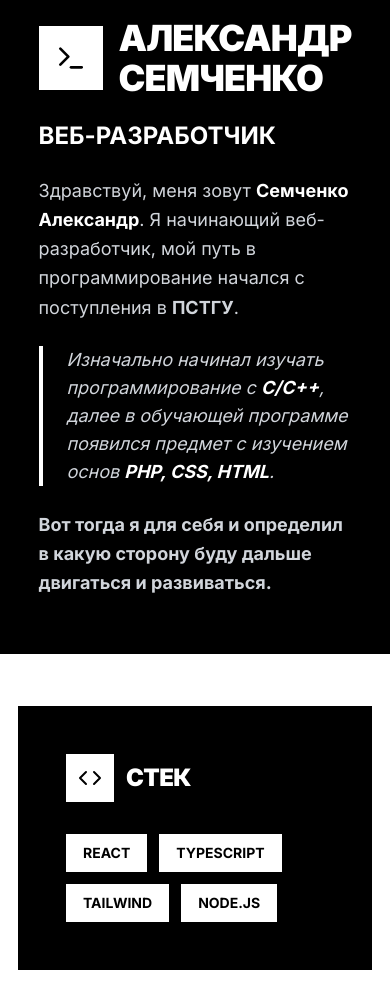
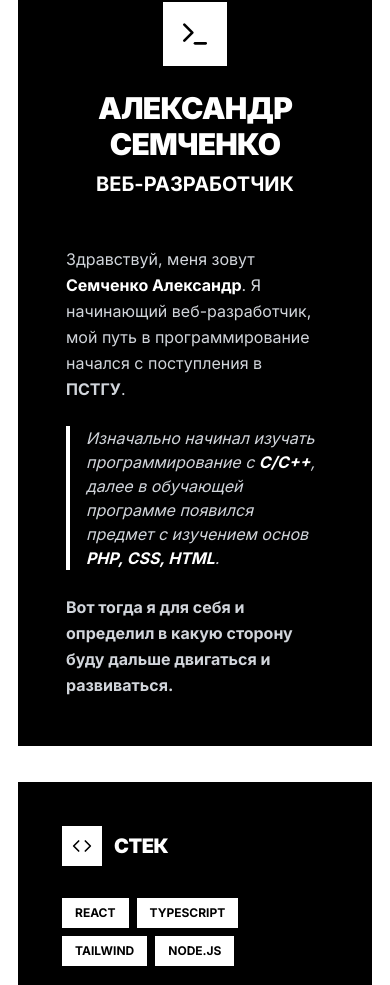
Before and after one commit to reDdboy/My_Lending, a React (Vite) app: page / in a window 390 px wide. Shown: the part 1012-1997 px from the top of the page. Built offline with nearby package versions, Linux system fonts and the light colour scheme.

Commit message:
added button other projects

```diff
--- a/src/components/About/About.tsx
+++ b/src/components/About/About.tsx
@@ -5,37 +5,39 @@ function About() {
     return (
         <section id="about" className="container mx-auto px-4 py-20">
             <div className="text-center mb-16">
-                <h2 className="text-5xl md:text-6xl font-black mb-4 text-black">ОБО МНЕ</h2>
-                <div className="h-1 w-64 mx-auto bg-black mb-8"></div>
+                <h2 className="text-4xl sm:text-5xl md:text-6xl font-black mb-4 text-black">ОБО МНЕ</h2>
+                <div className="h-1 w-48 sm:w-64 mx-auto bg-black mb-8"></div>
             </div>
 
-            <div className="flex flex-col lg:flex-row gap-12 items-center">
+            <div className="flex flex-col lg:flex-row gap-8 lg:gap-12">
                 {/* Левая часть - текст */}
-                <Card className="flex-1 border-2 border-black dark:border-white bg-white dark:bg-black shadow-[6px_6px_0_#000] dark:shadow-[6px_6px_0_#fff] p-8">
+                <Card className="lg:flex-1 border-2 border-black dark:border-white bg-white dark:bg-black shadow-[6px_6px_0_#000] dark:shadow-[6px_6px_0_#fff] p-6 md:p-8">
                     <CardHeader className="pb-6">
-                        <div className="flex items-center gap-4 mb-4">
-                            <div className="w-16 h-16 bg-black dark:bg-white flex items-center justify-center">
+                        <div className="flex flex-col sm:flex-row items-center sm:items-start gap-6 mb-6">
+                            <div className="w-16 h-16 bg-black dark:bg-white flex items-center justify-center flex-shrink-0">
                                 <Terminal className="w-8 h-8 text-white dark:text-black" />
                             </div>
-                            <CardTitle className="text-4xl font-black text-black dark:text-white">
-                                АЛЕКСАНДР<br />СЕМЧЕНКО
-                            </CardTitle>
+                            <div className="text-center sm:text-left">
+                                <CardTitle className="text-3xl md:text-4xl font-black text-black dark:text-white mb-2">
+                                    АЛЕКСАНДР СЕМЧЕНКО
+                                </CardTitle>
+                                <p className="text-xl md:text-2xl font-bold text-black dark:text-white">ВЕБ-РАЗРАБОТЧИК</p>
+                            </div>
                         </div>
-                        <p className="text-2xl font-bold text-black dark:text-white">ВЕБ-РАЗРАБОТЧИК</p>
                     </CardHeader>
                     <CardContent>
                         <div className="space-y-6">
-                            <p className="text-lg text-gray-800 dark:text-gray-300 leading-relaxed">
+                            <p className="text-base md:text-lg text-gray-800 dark:text-gray-300 leading-relaxed">
                                 Здравствуй, меня зовут <span className="font-bold text-black dark:text-white">Семченко Александр</span>.
                                 Я начинающий веб-разработчик, мой путь в программирование начался с поступления в <span className="font-bold">ПСТГУ</span>.
                             </p>
-                            <div className="border-l-4 border-black dark:border-white pl-6">
-                                <p className="text-lg text-gray-800 dark:text-gray-300 italic">
+                            <div className="border-l-4 border-black dark:border-white pl-4 md:pl-6">
+                                <p className="text-base md:text-lg text-gray-800 dark:text-gray-300 italic">
                                     Изначально начинал изучать программирование с <span className="font-bold text-black dark:text-white">C/C++</span>,
                                     далее в обучающей программе появился предмет с изучением основ <span className="font-bold text-black dark:text-white">PHP, CSS, HTML</span>.
                                 </p>
                             </div>
-                            <p className="text-lg text-gray-800 dark:text-gray-300 leading-relaxed font-bold">
+                            <p className="text-base md:text-lg text-gray-800 dark:text-gray-300 leading-relaxed font-bold">
                                 Вот тогда я для себя и определил в какую сторону буду дальше двигаться и развиваться.
                             </p>
                         </div>
@@ -43,31 +45,31 @@ function About() {
                 </Card>
 
                 {/* Правая часть - стек и информация */}
-                <div className="flex-1 grid grid-cols-1 md:grid-cols-2 gap-6">
-                    <Card className="border-2 border-black dark:border-white bg-white dark:bg-black shadow-[4px_4px_0_#000] dark:shadow-[4px_4px_0_#fff] p-6">
+                <div className="lg:flex-1 grid grid-cols-1 md:grid-cols-2 gap-6">
+                    <Card className="border-2 border-black dark:border-white bg-white dark:bg-black shadow-[4px_4px_0_#000] dark:shadow-[4px_4px_0_#fff] p-5 md:p-6">
                         <CardHeader>
                             <div className="flex items-center gap-3 mb-2">
-                                <div className="w-12 h-12 bg-black dark:bg-white flex items-center justify-center">
-                                    <Code className="w-6 h-6 text-white dark:text-black" />
+                                <div className="w-10 h-10 md:w-12 md:h-12 bg-black dark:bg-white flex items-center justify-center flex-shrink-0">
+                                    <Code className="w-5 h-5 md:w-6 md:h-6 text-white dark:text-black" />
                                 </div>
-                                <CardTitle className="text-2xl font-black text-black dark:text-white">
+                                <CardTitle className="text-xl md:text-2xl font-black text-black dark:text-white">
                                     СТЕК
                                 </CardTitle>
                             </div>
                         </CardHeader>
                         <CardContent>
                             <div className="space-y-4">
-                                <div className="flex flex-wrap gap-3">
-                                    <span className="px-4 py-2 bg-black dark:bg-white text-white dark:text-black font-bold text-sm border border-black dark:border-white">
+                                <div className="flex flex-wrap gap-2 md:gap-3">
+                                    <span className="px-3 py-1.5 md:px-4 md:py-2 bg-black dark:bg-white text-white dark:text-black font-bold text-xs md:text-sm border border-black dark:border-white">
                                         REACT
                                     </span>
-                                    <span className="px-4 py-2 bg-black dark:bg-white text-white dark:text-black font-bold text-sm border border-black dark:border-white">
+                                    <span className="px-3 py-1.5 md:px-4 md:py-2 bg-black dark:bg-white text-white dark:text-black font-bold text-xs md:text-sm border border-black dark:border-white">
                                         TYPESCRIPT
                                     </span>
-                                    <span className="px-4 py-2 bg-black dark:bg-white text-white dark:text-black font-bold text-sm border border-black dark:border-white">
+                                    <span className="px-3 py-1.5 md:px-4 md:py-2 bg-black dark:bg-white text-white dark:text-black font-bold text-xs md:text-sm border border-black dark:border-white">
                                         TAILWIND
                                     </span>
-                                    <span className="px-4 py-2 bg-black dark:bg-white text-white dark:text-black font-bold text-sm border border-black dark:border-white">
+                                    <span className="px-3 py-1.5 md:px-4 md:py-2 bg-black dark:bg-white text-white dark:text-black font-bold text-xs md:text-sm border border-black dark:border-white">
                                         NODE.JS
                                     </span>
                                 </div>
@@ -75,13 +77,13 @@ function About() {
                         </CardContent>
                     </Card>
 
-                    <Card className="border-2 border-black dark:border-white bg-white dark:bg-black shadow-[4px_4px_0_#000] dark:shadow-[4px_4px_0_#fff] p-6">
+                    <Card className="border-2 border-black dark:border-white bg-white dark:bg-black shadow-[4px_4px_0_#000] dark:shadow-[4px_4px_0_#fff] p-5 md:p-6">
                         <CardHeader>
                             <div className="flex items-center gap-3 mb-2">
-                                <div className="w-12 h-12 bg-black dark:bg-white flex items-center justify-center">
-                                    <Cpu className="w-6 h-6 text-white dark:text-black" />
+                                <div className="w-10 h-10 md:w-12 md:h-12 bg-black dark:bg-white flex items-center justify-center flex-shrink-0">
+                                    <Cpu className="w-5 h-5 md:w-6 md:h-6 text-white dark:text-black" />
                                 </div>
-                                <CardTitle className="text-2xl font-black text-black dark:text-white">
+                                <CardTitle className="text-xl md:text-2xl font-black text-black dark:text-white">
                                     НАЧАЛО
                                 </CardTitle>
                             </div>
@@ -90,40 +92,40 @@ function About() {
                             <div className="space-y-3">
                                 <div className="flex items-center gap-3">
                                     <div className="w-2 h-2 bg-black dark:bg-white"></div>
-                                    <p className="font-bold text-black dark:text-white">C/C++</p>
+                                    <p className="font-bold text-sm md:text-base text-black dark:text-white">C/C++</p>
                                 </div>
                                 <div className="flex items-center gap-3">
                                     <div className="w-2 h-2 bg-black dark:bg-white"></div>
-                                    <p className="font-bold text-black dark:text-white">PHP</p>
+                                    <p className="font-bold text-sm md:text-base text-black dark:text-white">PHP</p>
                                 </div>
                                 <div className="flex items-center gap-3">
                                     <div className="w-2 h-2 bg-black dark:bg-white"></div>
-                                    <p className="font-bold text-black dark:text-white">HTML/CSS</p>
+                                    <p className="font-bold text-sm md:text-base text-black dark:text-white">HTML/CSS</p>
                                 </div>
                                 <div className="flex items-center gap-3">
                                     <div className="w-2 h-2 bg-black dark:bg-white"></div>
-                                    <p className="font-bold text-black dark:text-white">MODERN WEB</p>
+                                    <p className="font-bold text-sm md:text-base text-black dark:text-white">MODERN WEB</p>
                                 </div>
                             </div>
                         </CardContent>
                     </Card>
 
-                    <Card className="border-2 border-black dark:border-white bg-white dark:bg-black shadow-[4px_4px_0_#000] dark:shadow-[4px_4px_0_#fff] p-6 md:col-span-2">
+                    <Card className="border-2 border-black dark:border-white bg-white dark:bg-black shadow-[4px_4px_0_#000] dark:shadow-[4px_4px_0_#fff] p-5 md:p-6 md:col-span-2">
                         <CardHeader>
                             <div className="flex items-center gap-3 mb-2">
-                                <div className="w-12 h-12 bg-black dark:bg-white flex items-center justify-center">
-                                    <BookOpen className="w-6 h-6 text-white dark:text-black" />
+                                <div className="w-10 h-10 md:w-12 md:h-12 bg-black dark:bg-white flex items-center justify-center flex-shrink-0">
+                                    <BookOpen className="w-5 h-5 md:w-6 md:h-6 text-white dark:text-black" />
                                 </div>
-                                <CardTitle className="text-2xl font-black text-black dark:text-white">
+                                <CardTitle className="text-xl md:text-2xl font-black text-black dark:text-white">
                                     ОБРАЗОВАНИЕ
                                 </CardTitle>
                             </div>
                         </CardHeader>
                         <CardContent>
                             <div className="space-y-2">
-                                <p className="text-xl font-bold text-black dark:text-white">ПСТГУ</p>
-                                <p className="text-lg text-gray-700 dark:text-gray-300">Факультет информатики и прикладной математики</p>
-                                <p className="text-gray-600 dark:text-gray-400 font-medium">Студент</p>
+                                <p className="text-lg md:text-xl font-bold text-black dark:text-white">ПСТГУ</p>
+                                <p className="text-base md:text-lg text-gray-700 dark:text-gray-300">Факультет информатики и прикладной математики</p>
+                                <p className="text-sm md:text-base text-gray-600 dark:text-gray-400 font-medium">Студент</p>
                             </div>
                         </CardContent>
                     </Card>
```
Also changed, not shown: src/components/Project/Project.tsx (+10 -2 lines).
